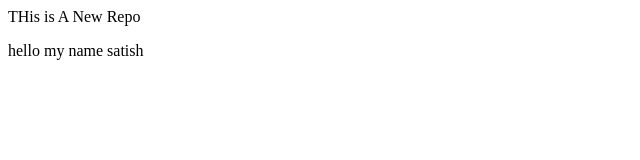
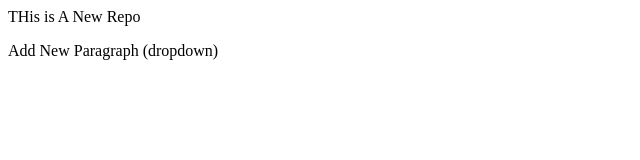
Before and after one commit to code-with-satish/LocalRepo, a plain HTML site: page index.html in a window 1280 px wide. Shown: the full height of the page, 0-640 px from the left. Drawn offline with Linux system fonts and the light colour scheme.

```diff
--- a/index.html
+++ b/index.html
@@ -1,2 +1,2 @@
 <p>THis is A New Repo</p>
-<P>hello my name satish</P>
+<p>Add New Paragraph (dropdown)</p>
```
